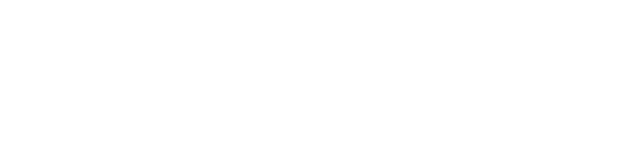
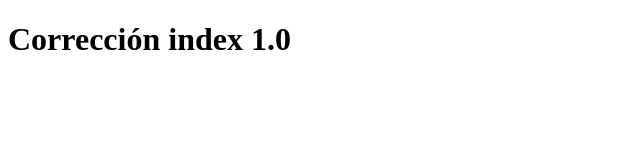
Before and after one commit to osipzmj/Proyecto_GITFLOW-OIPM, a plain HTML site: page index.html in a window 1280 px wide. Shown: the whole page, without its empty margins (0-640 px from the left). Drawn offline with Linux system fonts and the light colour scheme.

Commit message:
Se corrige index.html

```diff
--- a/index.html
+++ b/index.html
@@ -6,6 +6,6 @@
     <title>Document</title>
 </head>
 <body>
-
+    <h1>Corrección index 1.0</h1>
 </body>
 </html>
```
